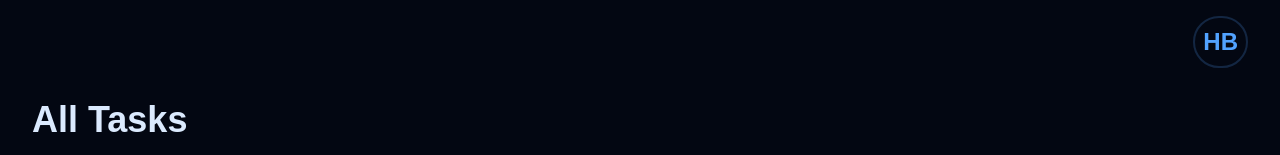
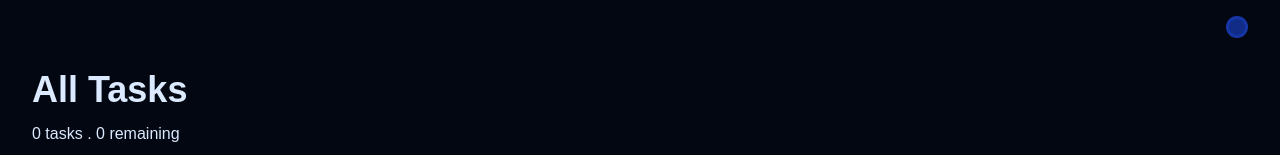
Before and after one commit to HashirBaig/todo-universe, a React (Vite) app: page / in a window 1280 px wide. Shown: the top 155 px of the page. Built offline with nearby package versions, Linux system fonts and the light colour scheme; no server answers.

Commit message:
added user name badge

```diff
--- a/src/components/Hero/Hero.tsx
+++ b/src/components/Hero/Hero.tsx
@@ -1,11 +1,24 @@
+import { useUserStore } from "@/store/userStore";
+import { useMemo } from "react";
+
 function Hero() {
-  const GUEST_USER_INITIALS = "HB";
+  const username = useUserStore((state) => state.username);
+
+  const userInitials = useMemo(() => {
+    if (!username) return "";
+
+    const parts = username.split("-");
+    const first = parts[0]?.charAt(0).toUpperCase() ?? "";
+    const second = parts[1]?.charAt(0).toUpperCase() ?? "";
+
+    return `${first}${second}`;
+  }, [username]);
 
   return (
     <header className="flex items-center justify-end">
-      <div className="p-2 cursor-pointer border-2 border-blue-400/20 hover:bg-blue-400/5 rounded-full">
-        <h1 className="text-blue-400 text-2xl font-semibold text-center">
-          {GUEST_USER_INITIALS}
+      <div className="p-2 cursor-pointer border-3 bg-blue-800/70 border-blue-800/70 rounded-full">
+        <h1 className="text-blue-100 text-2xl font-semibold text-center">
+          {userInitials}
         </h1>
       </div>
     </header>
```
